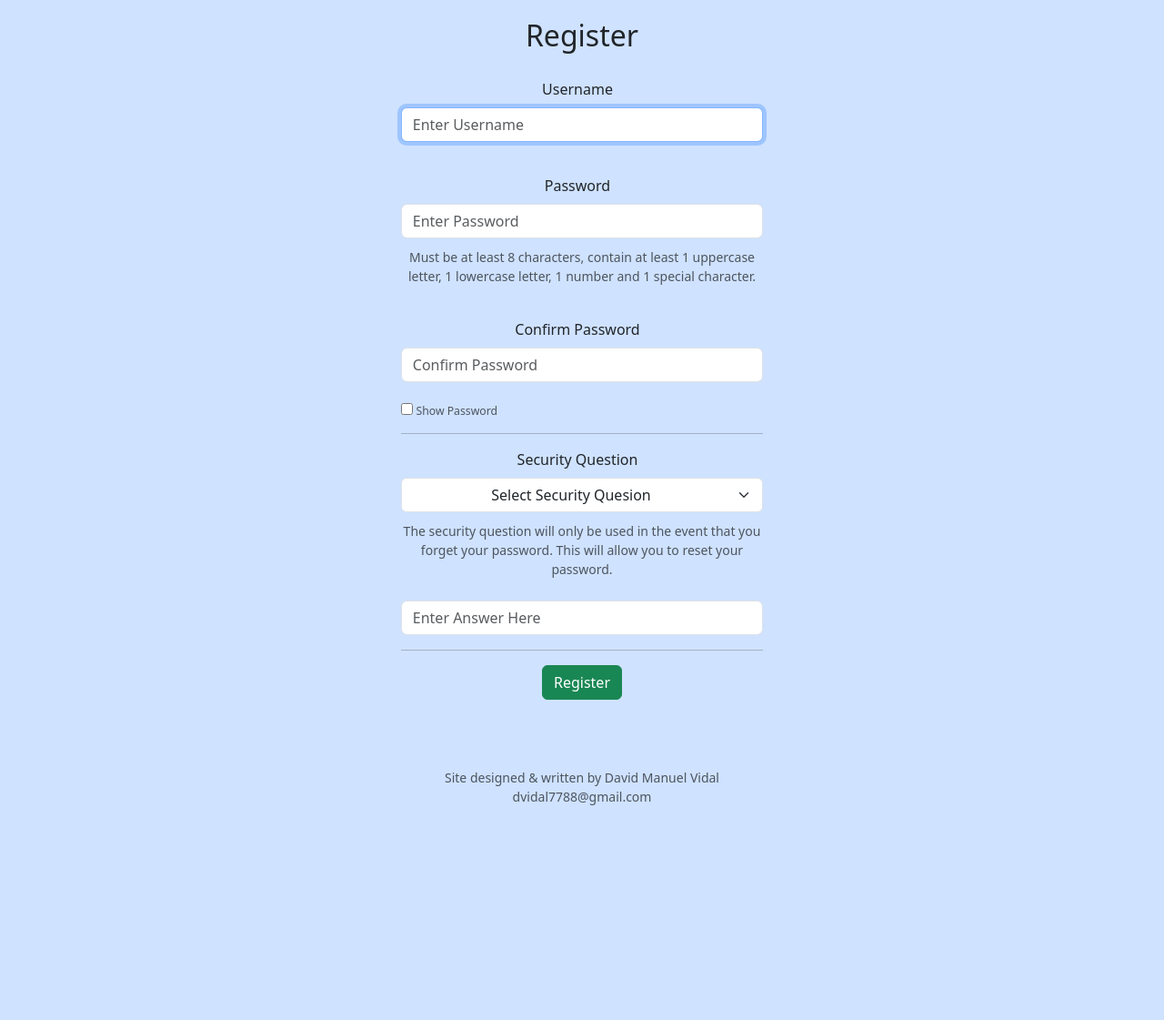
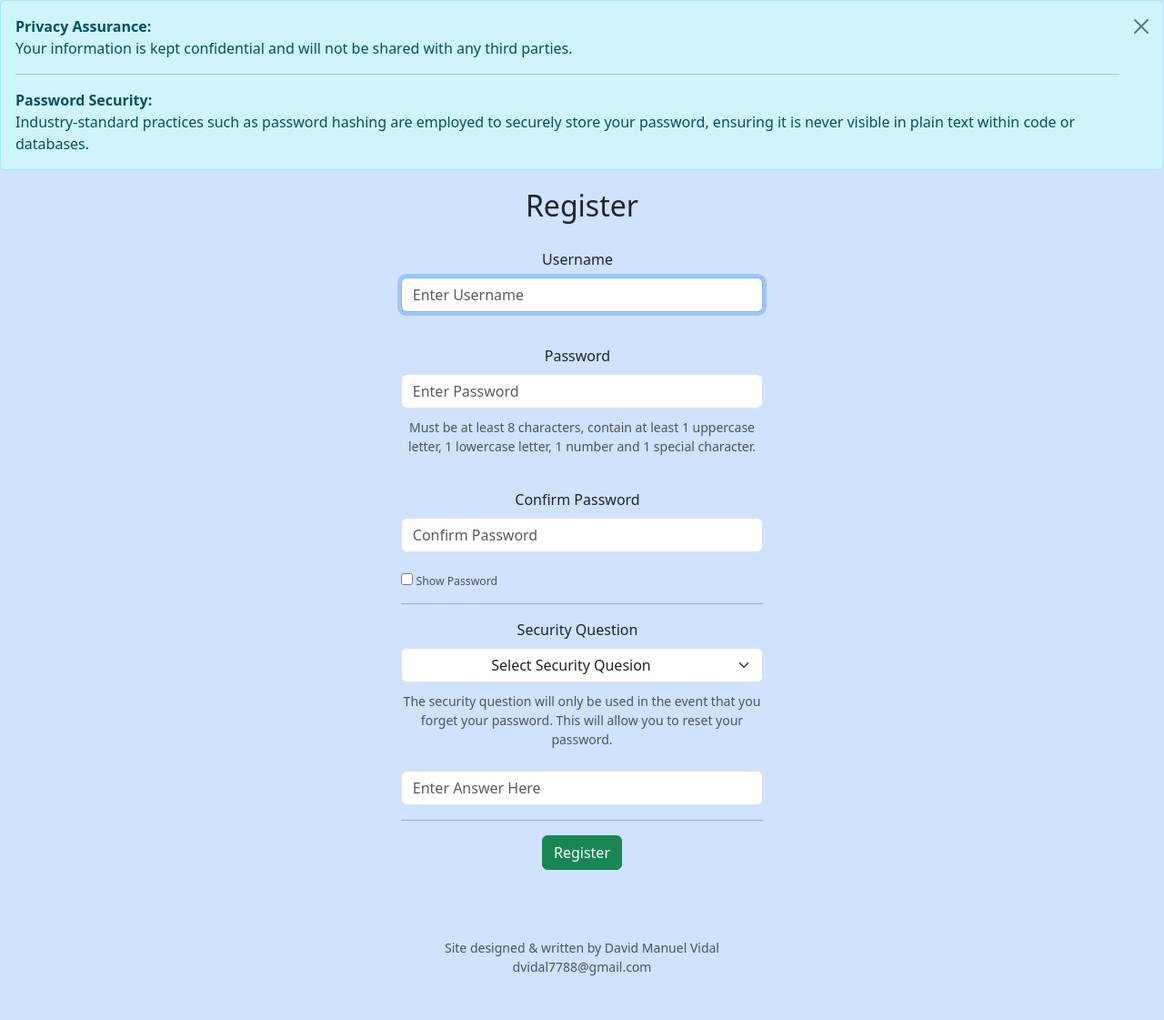
Before and after one commit to Dvidal7788/staff_records_web_app_no_csfr, a Flask app: page /register in a window 1280 px wide. Shown: the part 64-1185 px from the top of the page at 91% size. Before the commit the page ends 949 px from the top, so only its background shows below. Run offline with Flask 3, Linux system fonts and the light colour scheme; some libraries are stand-ins or nearby versions.

Commit message:
Added alerts in /register and /. Fixed bug in /csv_export

```diff
--- a/app.py
+++ b/app.py
@@ -16,10 +16,12 @@ csrf = CSRFProtect(app)
 csrf.init_app(app)
 
 # Generate a random SECRET_KEY
-app.config['SECRET_KEY'] = os.urandom(24).hex()
+if 'SECRET_KEY' not in app.config:
+    app.config['SECRET_KEY'] = os.urandom(24).hex()
 
 # Generate a random WTF_CSRF_SECRET_KEY
-app.config['WTF_CSRF_SECRET_KEY'] = os.urandom(24).hex()
+if 'WTF_CSRF_SECRET_KEY' not in app.config:
+    app.config['WTF_CSRF_SECRET_KEY'] = os.urandom(24).hex()
 
 # Configure session
 app.config['SESSION_PERMANENT'] = False
@@ -108,9 +110,9 @@ def login_required(f):
 # Routes
 @app.route("/")
 def index():
-
+    print(session)
     if not 'username' in session:
-        return render_template('index.html')
+        return render_template('index.html', session=session)
     else:
         username = session['username']
         return render_template('index.html', username=username)
@@ -483,7 +485,7 @@ def departments():
 @app.route("/csv_export", methods=['POST'])
 @login_required
 def csv_export():
-
+    print('\n\n\nHERE\n\n\n')
     # Remove any previous CSVs
     os.system('rm -f csv/*')
 
--- a/templates/register.html
+++ b/templates/register.html
@@ -4,6 +4,18 @@
 
 {% block main %}
 
+
+    <!-- Alert -->
+    <div class="alert alert-info alert-dismissible fade show" role="alert">
+        <strong>Privacy Assurance:</strong><br>
+        Your information is kept confidential and will not be shared with any third parties.
+        <hr>
+        <strong>Password Security:</strong><br>
+        Industry-standard practices such as password hashing are employed to securely store your password, ensuring it is never visible in plain text within code or databases.
+        <button type="button" class="btn-close" data-bs-dismiss="alert" aria-label="Close"></button>
+    </div>
+
+    <!-- FORM -->
     <div class="container-md" style="width: 33%">
         <form class="centered top" action="/register" method="post">
             <h2>Register</h2>
```
Also changed, not shown: templates/index.html (+12 -0 lines), sql/backend.db, test.py (line endings or trailing spaces), 2 other files.
